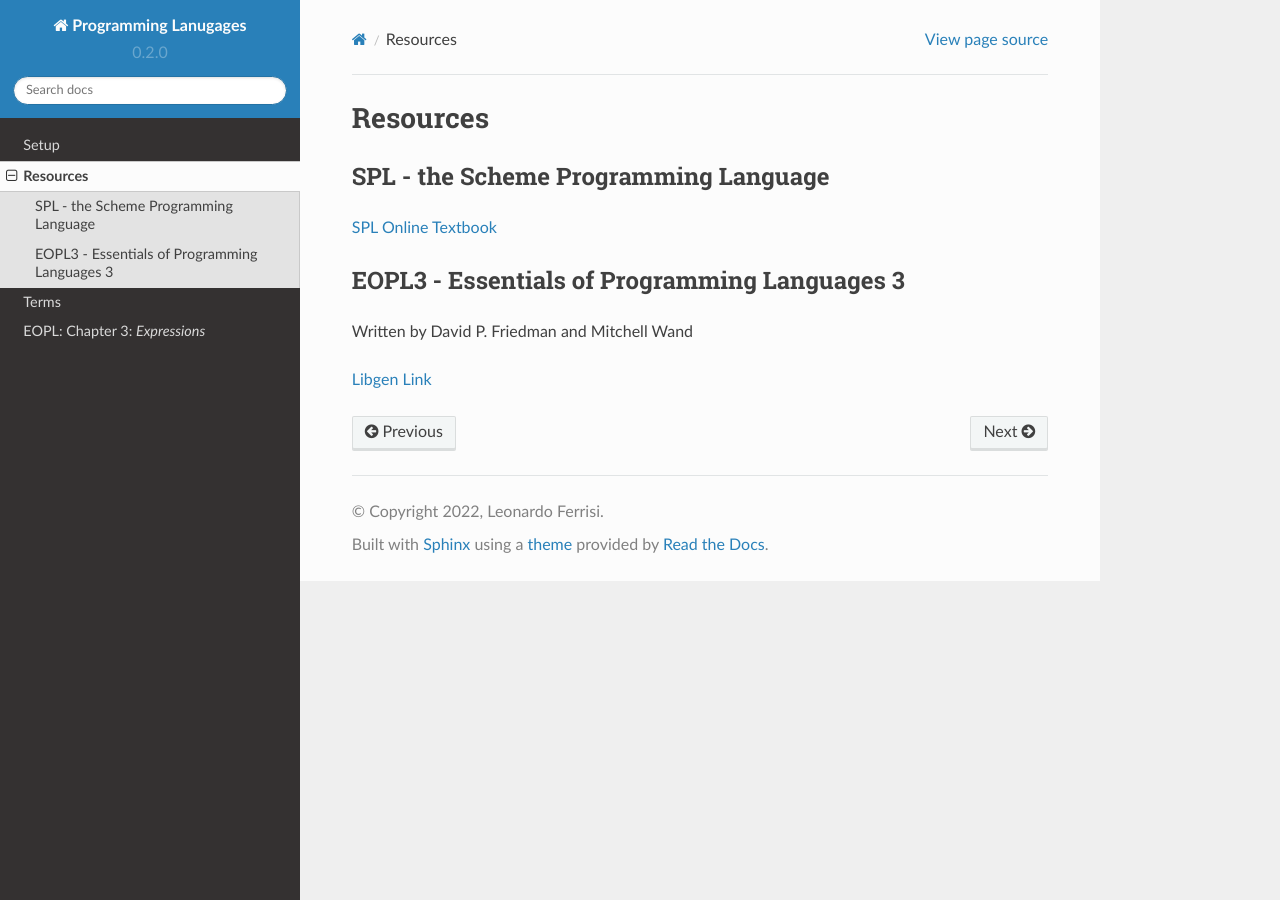
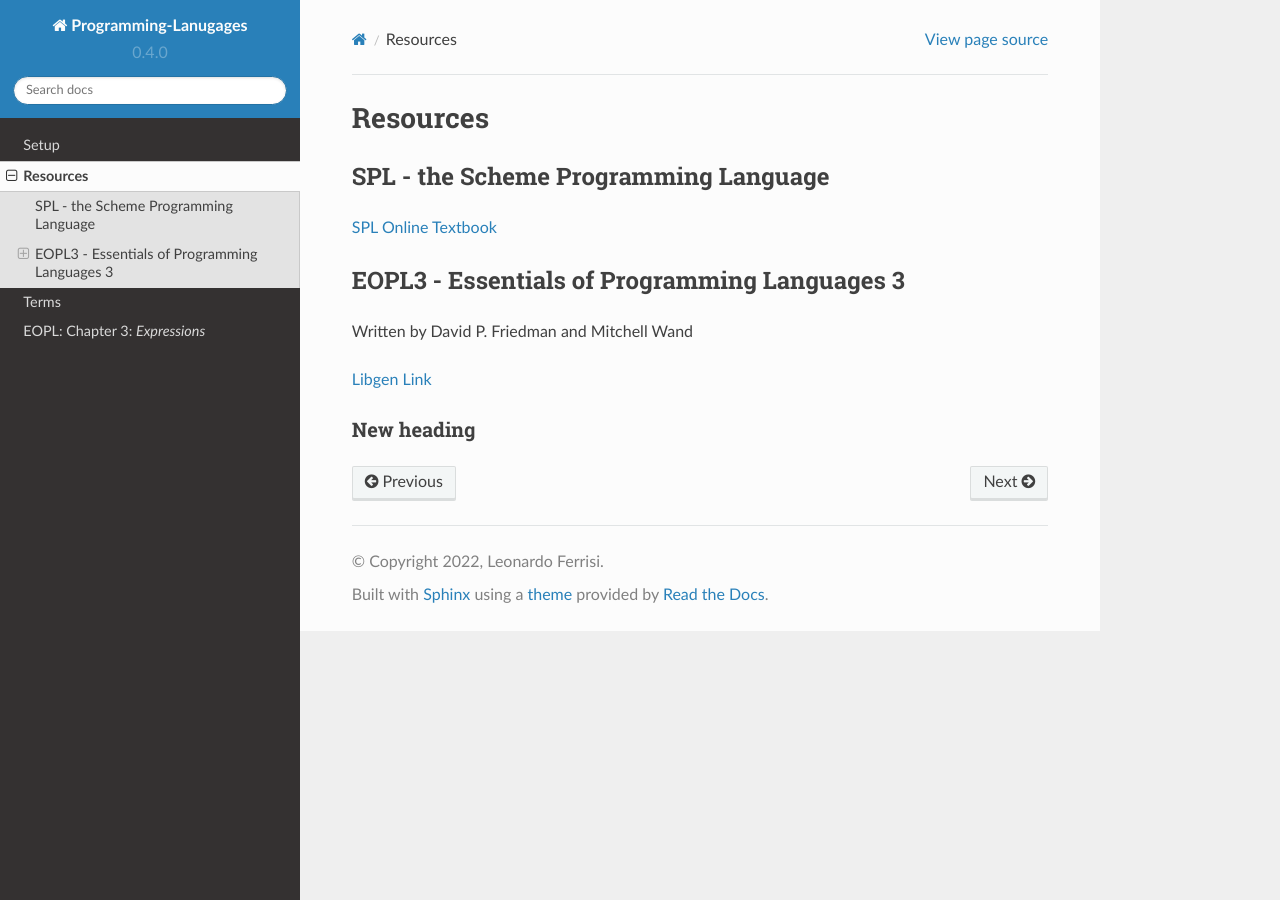
Before and after one commit to LeonardoFerrisi/programming-languages, a Sphinx documentation site: the page built from source/resources.rst, in a window 1280 px wide. Built offline with Sphinx 7.4.7 and the Read the Docs theme 2.0.0, drawn with Linux system fonts in a browser that asks for light colours.

Commit message:
initial commit2

```diff
--- a/source/Setup.rst
+++ b/source/Setup.rst
@@ -36,3 +36,6 @@
 Follow the installation guide `here <https://learn.microsoft.com/en-us/windows/wsl/install>`_
 
 **Once you have WSL successfully up and running, follow the scheme installation tips for linux**
+
+New heading
+^^^^^^^^^^^
--- a/source/conf.py
+++ b/source/conf.py
@@ -2,12 +2,12 @@
 
 # -- Project information
 
-project = 'Programming Lanugages'
+project = 'Programming-Lanugages'
 copyright = '2022, Leonardo Ferrisi'
 author = 'Leonardo Ferrisi'
 
-release = '0.2'
-version = '0.2.0'
+release = '0.4'
+version = '0.4.0'
 
 # -- General configuration
 
--- a/source/eopl-3.rst
+++ b/source/eopl-3.rst
@@ -57,3 +57,8 @@
 
     1. *Scanner*
     2. *Parser*
+
+
+
+New heading
+^^^^^^^^^^^
--- a/source/resources.rst
+++ b/source/resources.rst
@@ -11,3 +11,6 @@
 Written by David P. Friedman and Mitchell Wand
 
 `Libgen Link <https://cloudflare-ipfs.com/ipfs/bafykbzacecck3d6m4cy5om4f2iv5soettjmuupwey5rdvxtmmpivp4i5fc6sq?filename=Daniel%20P.%20Friedman%2C%20Mitchell%20Wand%20-%20Essentials%20of%20Programming%20Languages-MIT%20%282008%29.pdf>`_
+
+New heading
+^^^^^^^^^^^
--- a/source/terms.rst
+++ b/source/terms.rst
@@ -45,3 +45,7 @@
   interpreter process
 
     - Typically machine code
+
+
+New heading
+^^^^^^^^^^^
```
